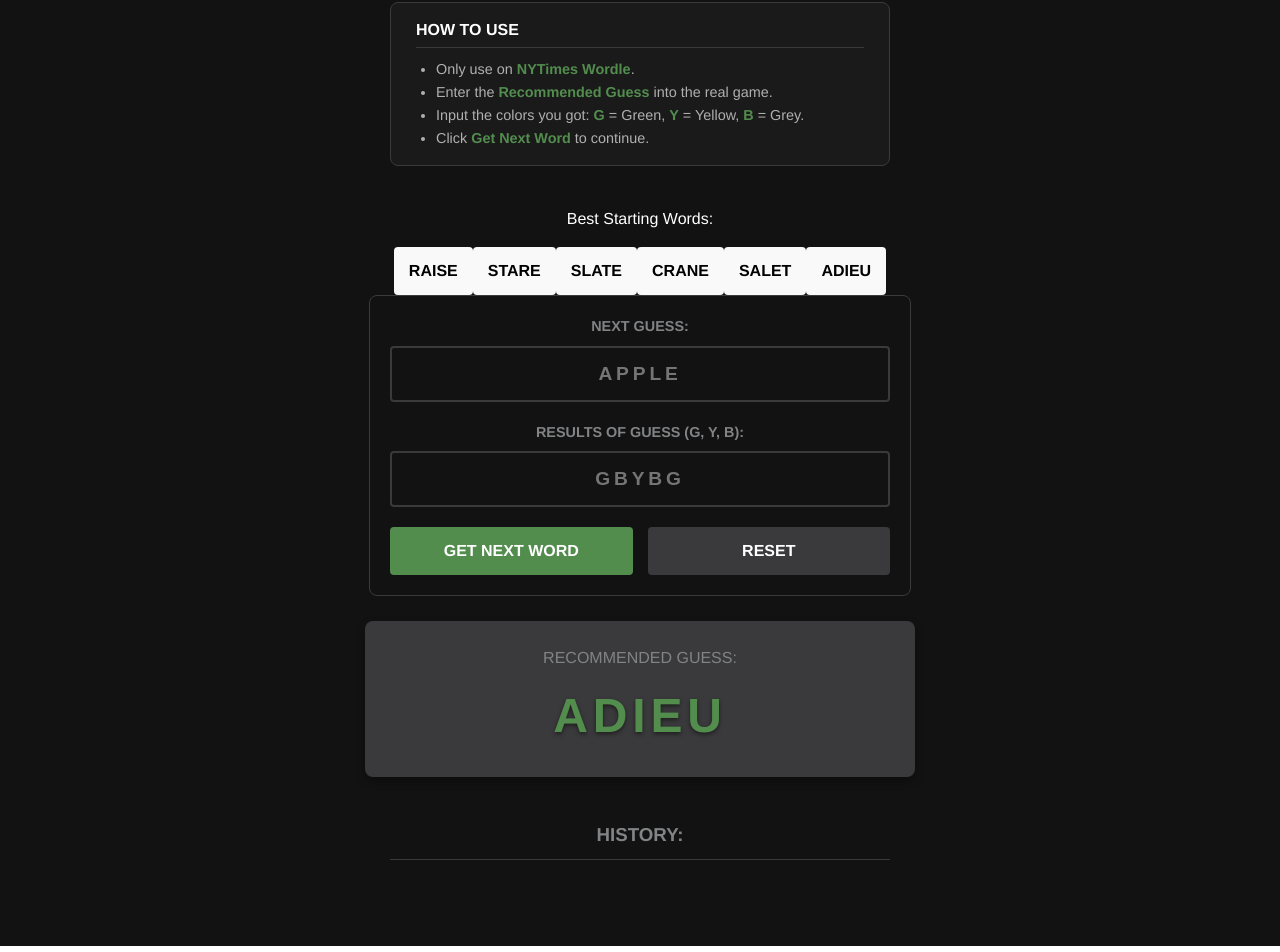
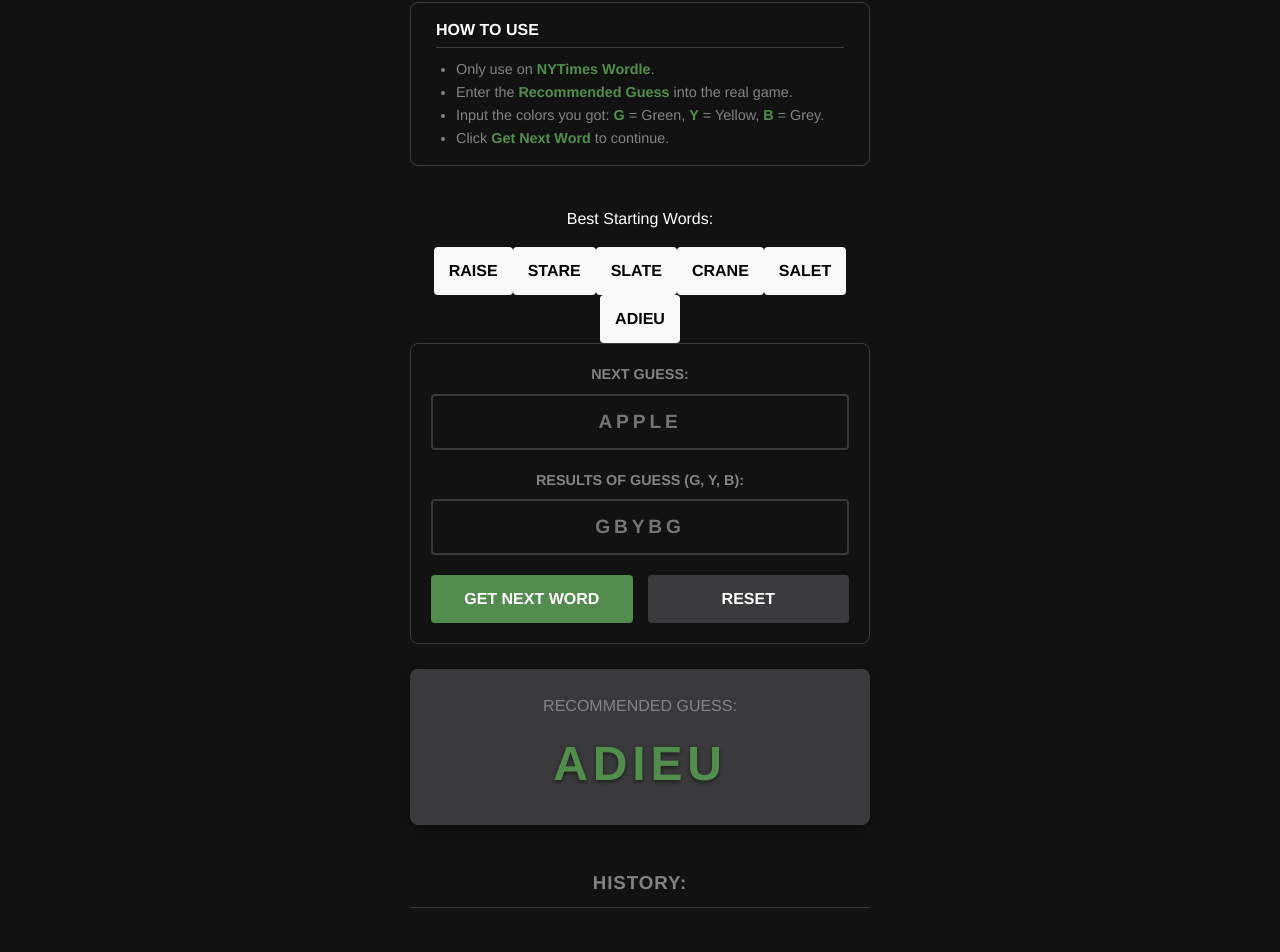
Before and after one commit to jwongg27/AI-Wordle-Solver, a React (Vite) app: page / in a window 1280 px wide. Shown: the part 243-1195 px from the top of the page. Built offline with nearby package versions, Linux system fonts and the light colour scheme.

Commit message:
Styling changes and edits

```diff
--- a/src/frontend/Worlde.jsx
+++ b/src/frontend/Worlde.jsx
@@ -1,7 +1,7 @@
 import "./wordle.css";
-import React, { useState, useEffect} from 'react'
+import React, { useState, useEffect } from 'react'
 
-function Solver(){
+function Solver() {
     const [history, setHistory] = useState([])
 
     const [bestWord, setBestWord] = useState("ADIEU") //the next best word to use
@@ -18,7 +18,7 @@ function Solver(){
 
     const validResults = ["G", "Y", "B"]
 
-    const checkIfValid = () =>{
+    const checkIfValid = () => {
         // for (let r of nextGuessResults){
         //     if (!validResults.includes(r)){
         //         return false;
@@ -41,7 +41,7 @@ function Solver(){
         setError("")
 
         try {
-            const response = await fetch ("http://127.0.0.1:5000/reset", {
+            const response = await fetch("http://127.0.0.1:5000/reset", {
                 method: "POST",
                 headers: {
                     "Content-Type": "application/json"
@@ -52,16 +52,16 @@ function Solver(){
             console.error(e)
         }
     }
-    const handleSubmit = async (e) =>{
+    const handleSubmit = async (e) => {
         e.preventDefault()
 
         // if (!checkIfValid()){
         //     setError("Please change the inputs to what the rules specify")
         // }
 
-        let payload = {nextGuess, nextGuessResults}
-        try{
-            const response = await fetch ("http://127.0.0.1:5000/madeGuess", {
+        let payload = { nextGuess, nextGuessResults }
+        try {
+            const response = await fetch("http://127.0.0.1:5000/madeGuess", {
                 method: "POST",
                 headers: {
                     "Content-Type": "application/json"
@@ -71,10 +71,10 @@ function Solver(){
 
             const result = await response.json()
             console.log(result.nextGuesses)
-            if (result.success){
+            if (result.success) {
                 setHistory(previousHistory => [
                     ...previousHistory,
-                    { word: nextGuess, result: nextGuessResults}
+                    { word: nextGuess, result: nextGuessResults }
                 ])
 
                 setBestWord(result.nextGuesses)
@@ -83,7 +83,7 @@ function Solver(){
                 setError("")
                 console.log("success")
             }
-        } catch (e){
+        } catch (e) {
             setError(e)
             console.error(e)
         }
@@ -95,7 +95,7 @@ function Solver(){
         /// end of handle submit
     }
 
-    return(
+    return (
         <div className="solver-container">
             <h1 id="rules">
                 Wordle Solver
@@ -132,18 +132,18 @@ function Solver(){
                 <form onSubmit={handleSubmit}>
                     <div className="input-group">
                         <label htmlFor="">Next Guess:</label>
-                    <input id = "guessInput" type="text" value={nextGuess} maxLength={5} placeholder="APPLE"
-                    onChange={(e) => setNextGuess(e.target.value.toUpperCase())}/>
+                        <input id="guessInput" type="text" value={nextGuess} maxLength={5} placeholder="APPLE"
+                            onChange={(e) => setNextGuess(e.target.value.toUpperCase())} />
                     </div>
 
                     <div className="input-group">
                         <label htmlFor="">Results of Guess (G, Y, B):</label>
-                    <input id = "resultInput" type="text" value={nextGuessResults} maxLength={5} placeholder="GBYBG"
-                    onChange={(e) => setResults(e.target.value.toUpperCase())}/>
+                        <input id="resultInput" type="text" value={nextGuessResults} maxLength={5} placeholder="GBYBG"
+                            onChange={(e) => setResults(e.target.value.toUpperCase())} />
                     </div>
                     <div className="button-container">
-                    <button type="submit" className="submit-btn">Get Next Word</button>
-                    <button onClick={resetGame} type="button" className="reset-btn">Reset</button>
+                        <button type="submit" className="submit-button">Get Next Word</button>
+                        <button onClick={resetGame} type="button" className="reset-button">Reset</button>
                     </div>
                 </form>
 
@@ -152,11 +152,11 @@ function Solver(){
             <div id="bestWords" className="suggestion-box">
                 {error}
                 <div className="suggestion-label">Recommended Guess:</div>
-                <div className="the-word">{bestWord}</div>
+                <div className="recommended-word">{bestWord}</div>
 
             </div>
 
-            <div id="previousGuesses" className="history-container">
+            <div id="previousGuesses" className="history-header">
                 <h3>History:</h3>
                 <div className="history-list">
                     {history.map((h, index) => (
--- a/src/frontend/wordle.css
+++ b/src/frontend/wordle.css
@@ -1,55 +1,61 @@
 /*colors were imported from actual wordle website */
 :root {
-    --color-tone-1: #ffffff; /*white*/
-    --color-tone-2: #818384;
-    --color-tone-3: #565758;
-    --color-tone-4: #3a3a3c;
-    --color-tone-7: #121213;
-    --color-correct: #538d4e;
-    --color-present: #b59f3b;
-    --color-absent: #3a3a3c;
-    --font-stack: 'Helvetica Neue', Arial, sans-serif;
+    --white: #ffffff;  /*white*/
+    --grey: #818384;
+    --grey2: #565758;
+    --grey3: #3a3a3c;
+    --black: #121213;
+    --green: #538d4e;
+    --yellow: #b59f3b;
+    --darkgrey: #3a3a3c;
+    --font: 'Helvetica Neue', Arial, sans-serif;
 }
 
-.rules-box { /*colors for the rule box */
-    background-color: #1a1a1b;
-    border: 1px solid #3a3a3c;
+* {
+    box-sizing: border-box;
+}
+
+.rules-box {
+    /*colors for the rule box */
+    background-color: var(--black);
+    border: 1px solid var(--grey3);
     border-radius: 8px;
     padding: 15px 25px;
     margin-bottom: 25px;
     text-align: left;
     width: 100%;
-    box-sizing: border-box;
 }
 
-.rules-box h3 { /*how to use styling */
+.rules-box h3 {
+    /*how to use styling */
     margin-top: 0;
     margin-bottom: 10px;
     font-size: 1rem;
-    color: #fff;
+    color: var(--white);
     text-transform: uppercase;
-    border-bottom: 1px solid #3a3a3c;
+    border-bottom: 1px solid var(--grey3);
     padding-bottom: 5px;
 }
 
-.rules-box ul { /*colors for the text for the rules */
+.rules-box ul {
+    /*colors for the text for the rules */
     margin: 0;
     padding-left: 20px;
     font-size: 0.9rem;
-    color: #b0b0b0;
+    color: var(--grey);
     line-height: 1.6;
 }
 
-.rules-box strong { /*bolds the important parts of the rules */
-    color: #fff;
-    color: #538d4e;
+.rules-box strong {
+    /*bolds the important parts of the rules */
+    color: var(--green);
 }
 
 /*background of page */
 body {
-    background-color: var(--color-tone-7);
-    color: var(--color-tone-1);
-    font-family: var(--font-stack);
+    background-color: var(--black);
+    color: var(--white);
+    font-family: var(--font);
     margin: 0;
     display: flex;
     justify-content: center;
@@ -57,9 +63,9 @@ body {
 }
 
 
-.solver-container { /* set limitation to 500 */
+.solver-container {
     width: 100%;
-    max-width: 500px;
+    max-width: 500px; /* set limitation to 500 */
     padding: 20px;
     display: flex;
     flex-direction: column;
@@ -70,17 +76,18 @@ h1#rules {
     font-weight: 700;
     letter-spacing: 0.1em;
     text-transform: uppercase;
-    border-bottom: 1px solid var(--color-tone-4);
+    border-bottom: 1px solid var(--grey3);
     padding-bottom: 15px;
     margin-bottom: 30px;
     text-align: center;
     width: 100%;
 }
+
 .form-container { /*inputs*/
     width: 100%;
-    background-color: var(--color-tone-7);
+    background-color: var(--black);
     padding: 20px;
-    border: 1px solid var(--color-tone-4);
+    border: 1px solid var(--grey3);
     border-radius: 8px;
     margin-bottom: 25px;
 }
@@ -94,7 +101,7 @@ h1#rules {
 .input-group label {
     margin-bottom: 8px;
     font-weight: 600;
-    color: var(--color-tone-2);
+    color: var(--grey);
     font-size: 0.9rem;
     text-transform: uppercase;
 }
@@ -103,18 +110,20 @@ h1#rules {
     padding: 15px;
     font-size: 1.2rem;
     background-color: transparent;
-    border: 2px solid var(--color-tone-4);
-    color: var(--color-tone-1);
+    border: 2px solid var(--grey3);
+    color: var(--white);
     border-radius: 4px;
     text-transform: uppercase;
     letter-spacing: 0.2em;
     font-weight: bold;
     text-align: center;
+    font-family: inherit;
 }
 
 .input-group input:focus { /* when box is clicked it changes color*/
     outline: none;
-    border-color: var(--color-tone-2);
+    border-color: var(--grey);
+    box-shadow: 0 0 0 2px var(--grey);
 }
 
 /* buttons */
@@ -134,26 +143,29 @@ button {
     cursor: pointer;
     text-transform: uppercase;
     transition: opacity 0.2s;
+
+    font-family: inherit;
 }
 
 button:hover {
     opacity: 0.9;
 }
 
-.submit-btn {
-    background-color: var(--color-correct);
-    color: white;
+.submit-button {
+    background-color: var(--green);
+    color: var(--white);
 }
 
-.reset-btn {
-    background-color: var(--color-tone-4);
-    color: var(--color-tone-1);
+.reset-button {
+    background-color: var(--grey3);
+    color: var(--white);
 }
-.suggestion-box { /*suggested word box*/
+
+.suggestion-box {  /*suggested word box*/
     width: 100%;
     text-align: center;
     padding: 25px;
-    background-color: var(--color-tone-4);
+    background-color: var(--grey3);
     border-radius: 8px;
     margin-bottom: 25px;
     box-shadow: 0 4px 10px rgba(0, 0, 0, 0.3);
@@ -161,35 +173,36 @@ button:hover {
 
 .suggestion-label {
     font-size: 1rem;
-    color: var(--color-tone-2);
+    color: var(--grey);
     margin-bottom: 10px;
     text-transform: uppercase;
 }
 
-.the-word {
+.recommended-word {
     font-size: 3rem;
     font-weight: 800;
     letter-spacing: 0.1em;
-    color: var(--color-correct);
+    color: var(--green);
     text-shadow: 0 2px 4px rgba(0, 0, 0, 0.5);
 }
 
 /*styling for history grid*/
 
-.history-container {
+.history-header {
     width: 100%;
     display: flex;
     flex-direction: column;
     align-items: center;
 }
 
-.history-container h3 {
+.history-header h3 {
     text-transform: uppercase;
-    color: var(--color-tone-2);
-    border-bottom: 1px solid var(--color-tone-4);
+    color: var(--grey);
+    border-bottom: 1px solid var(--grey3);
     width: 100%;
     text-align: center;
     padding-bottom: 10px;
+    letter-spacing: 0.05em;
 }
 
 .history-list {
@@ -207,7 +220,7 @@ button:hover {
 
 .turn-number {
     font-weight: bold;
-    color: var(--color-tone-3);
+    color: var(--grey2);
     font-size: 0.9rem;
     width: 30px;
 }
@@ -217,11 +230,11 @@ button:hover {
     grid-template-columns: repeat(5, 1fr);
     gap: 5px;
 }
-.tile /*tile colors */
-{
+
+.tile  { /*tile colors */
     width: 50px;
     height: 50px;
-    border: 2px solid var(--color-tone-4);
+    border: 2px solid var(--grey3);
     display: flex;
     justify-content: center;
     align-items: center;
@@ -229,28 +242,25 @@ button:hover {
     font-weight: bold;
     text-transform: uppercase;
     user-select: none;
-    box-sizing: border-box;
+
+}
+/*Green Tile*/
+.tile.G {
+    background-color: var(--green);
+    border-color: var(--green);
+    color: var(--white);
 }
 
-.tile.G /*Green*/
-{
-    background-color: var(--color-correct);
-    border-color: var(--color-correct);
-    color: white;
+/*Yellow Tile*/
+.tile.Y {
+    background-color: var(--yellow);
+    border-color: var(--yellow);
+    color: var(--white);
 }
 
-.tile.Y /*Yellow*/
-{
-    background-color: var(--color-present);
-    border-color: var(--color-present);
-    color: white;
+/*Gray tile when letter is not in word*/
+.tile.B {
+    background-color: var(--darkgrey);
+    border-color: var(--darkgrey);
+    color: var(--white);
 }
-
-
-.tile.B /*Gray*/
-{
-    background-color: var(--color-absent);
-    border-color: var(--color-absent);
-    color: white;
-
-}
```
Lines whose indentation alone changed are shown as unchanged.
